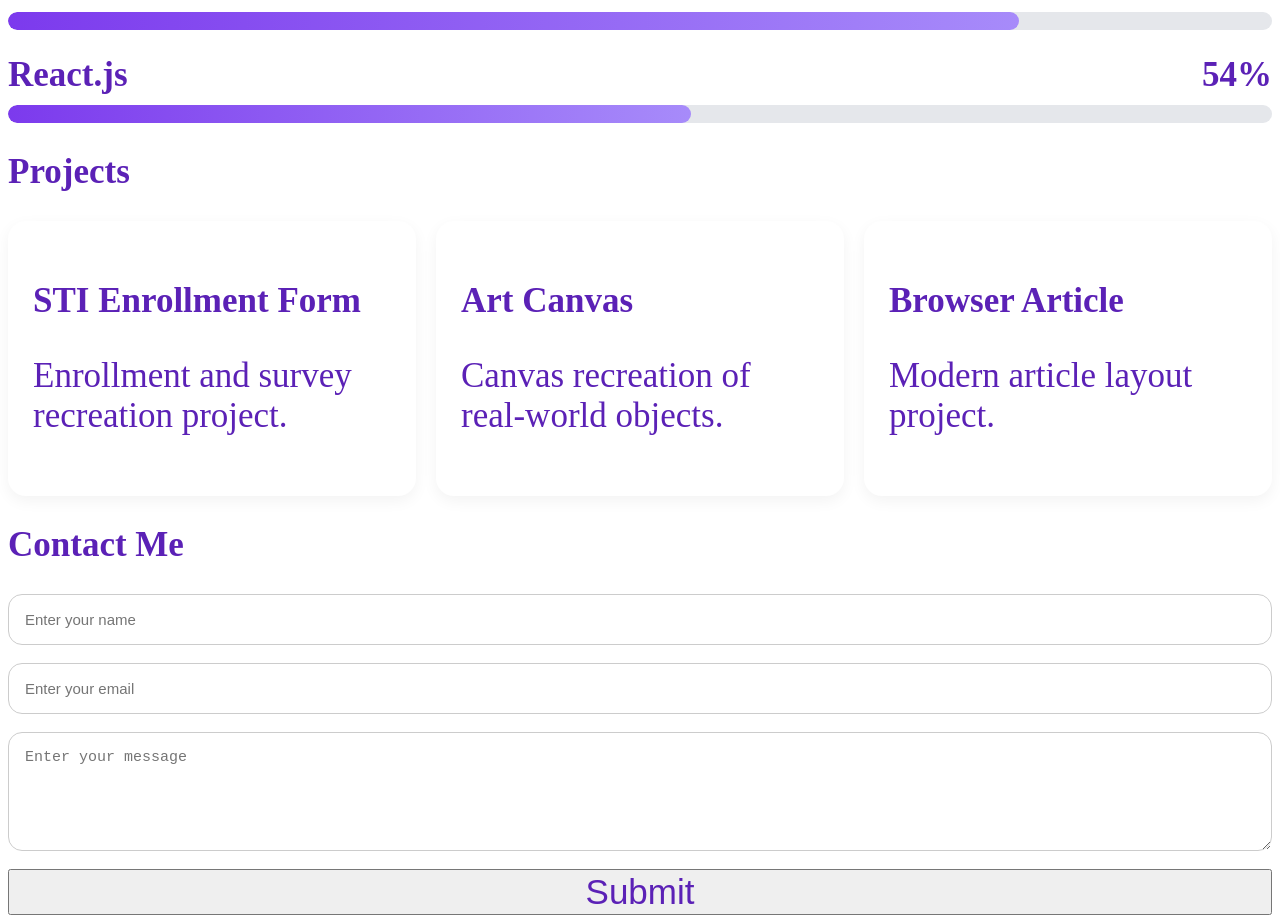
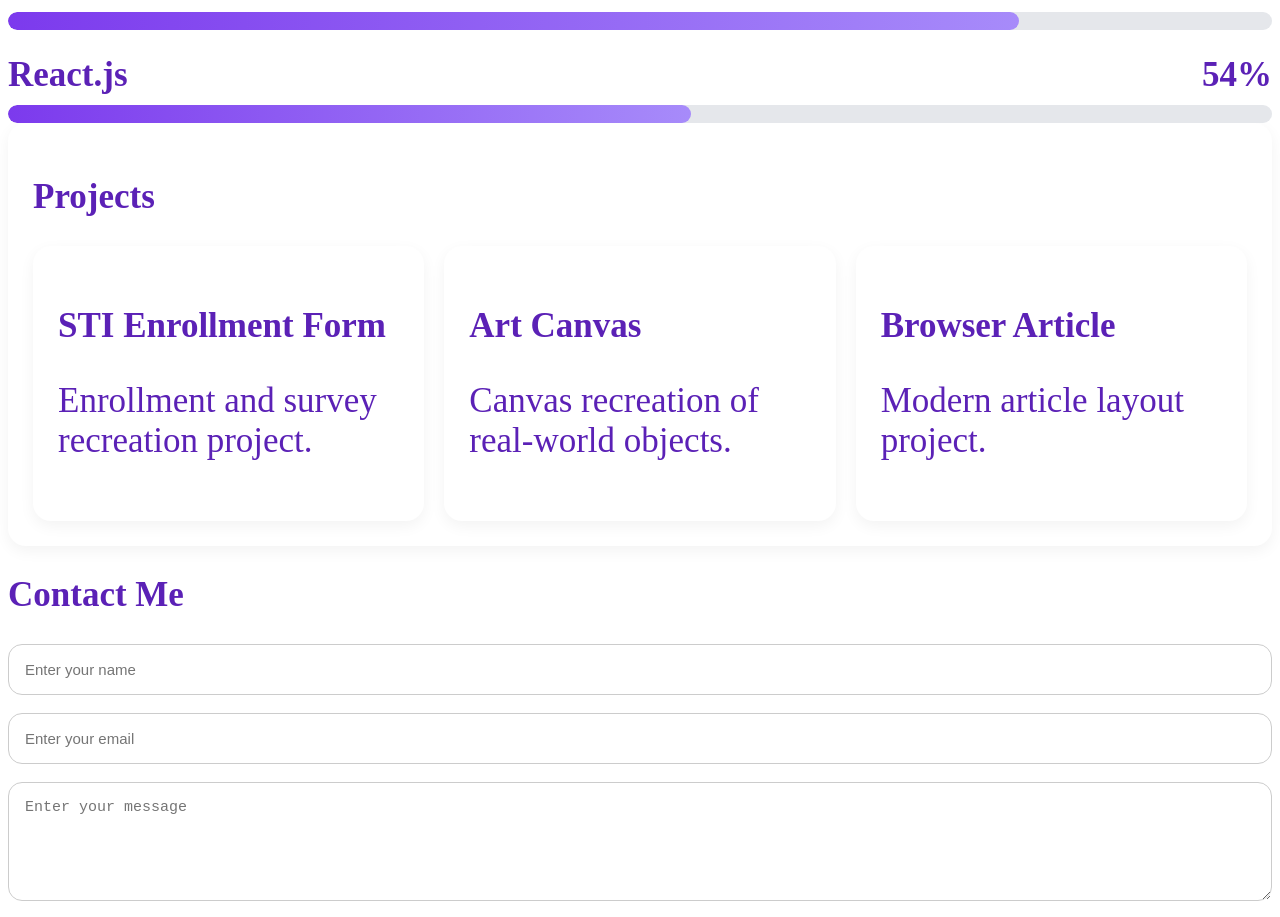
Before and after one commit to Ssamachi0/PenaMark-Portfolio, a Next.js app: page / in a window 1280 px wide. Shown: the part 1320-2237 px from the top of the page. Built offline with nearby package versions, Linux system fonts and the light colour scheme.

Commit message:
fixed class id not detecting the correct css file

```diff
--- a/src/components/Projects.js
+++ b/src/components/Projects.js
@@ -22,7 +22,7 @@ export default function Projects() {
     return (
         <motion.section
             id="projects"
-            className="card"
+            className="project-card"
             initial={{ opacity: 0, y: 40 }}
             whileInView={{ opacity: 1, y: 0 }}
             transition={{ duration: 0.7 }}
--- a/src/components/Skills.js
+++ b/src/components/Skills.js
@@ -31,7 +31,7 @@ export default function Skills() {
 
         <motion.section
             id="skills"
-            className="card"
+            className="skill-card"
             initial={{ opacity: 0, y: 40 }}
             whileInView={{ opacity: 1, y: 0 }}
             transition={{ duration: 0.7 }}
```
